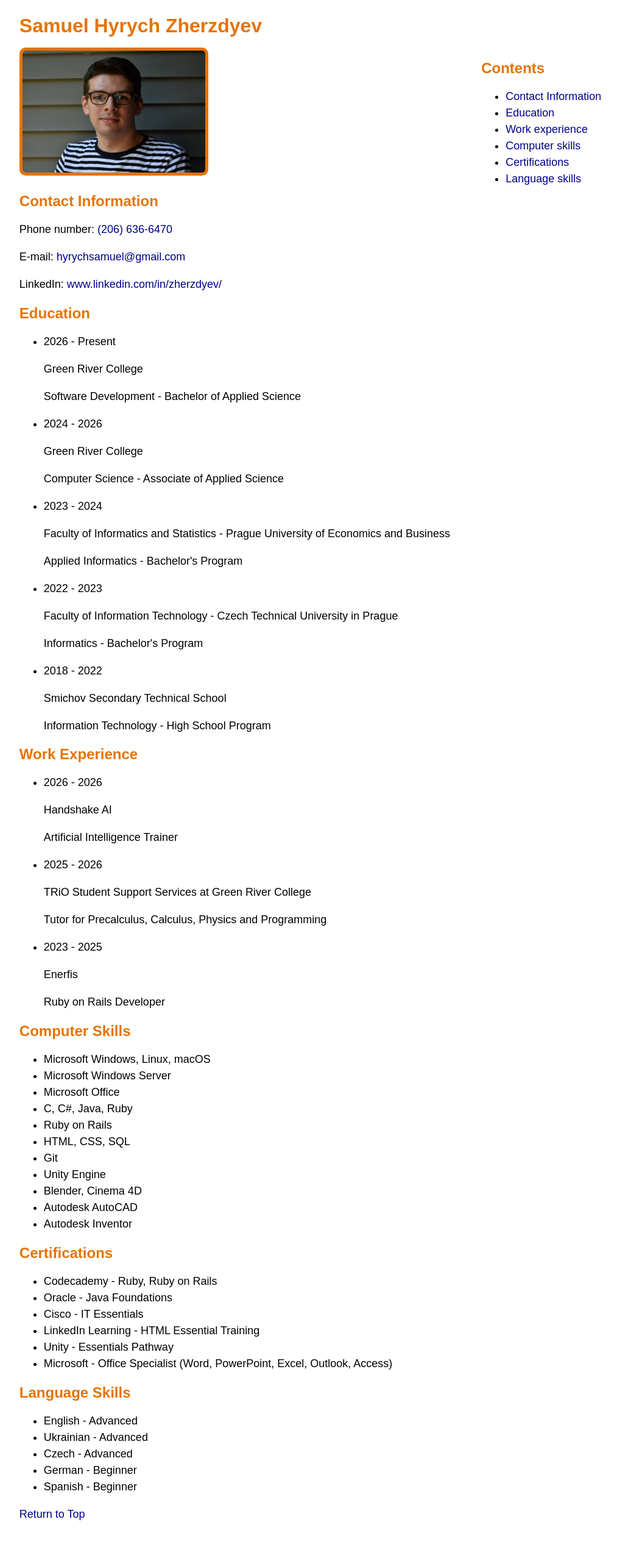
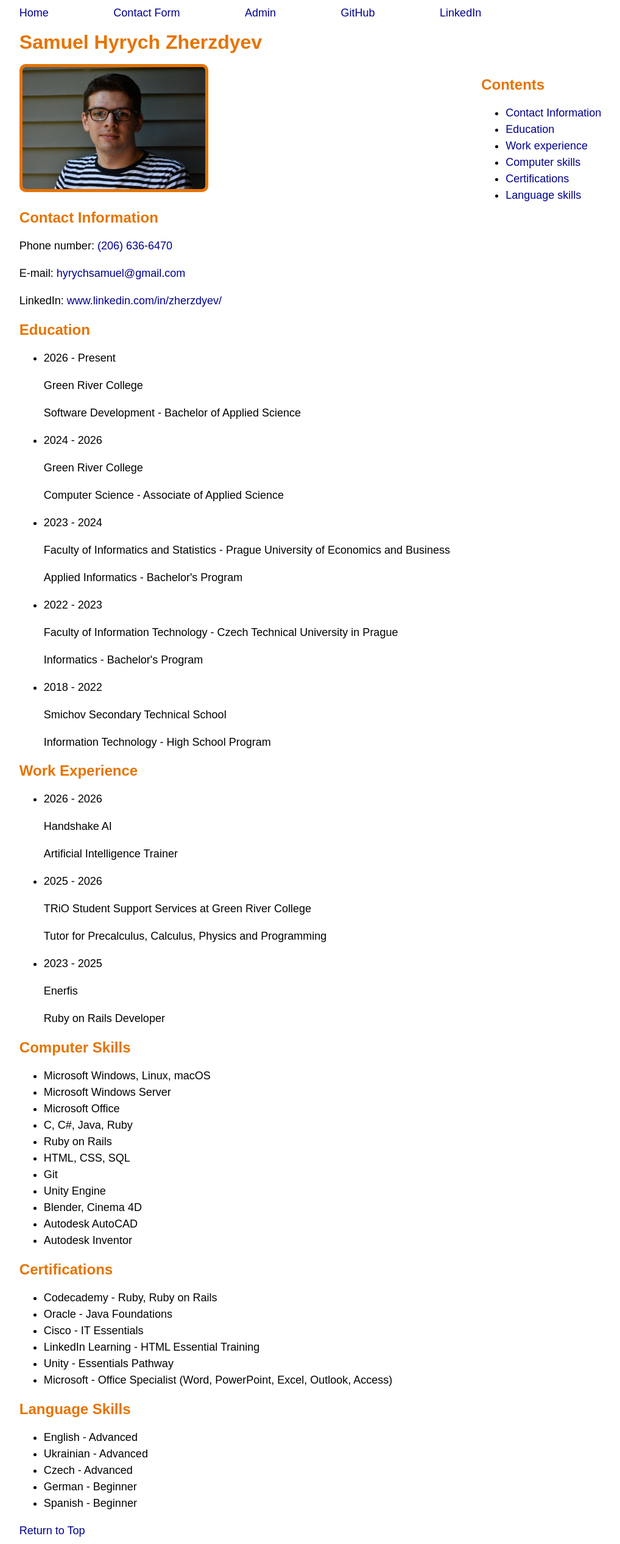
Before and after one commit to Toshia000/contact-form, a Node server app: page / in a window 1280 px wide. Shown: the whole page at 61% size, without its empty margins (229-1247 px from the left). Before the commit the page ends 2493 px from the top, so only its background shows below. Run offline with Node 20, Linux system fonts and the light colour scheme.

Commit message:
Add website navigation

```diff
--- a/public/styles/resume.css
+++ b/public/styles/resume.css
@@ -41,21 +41,29 @@ body {
 
   @media (max-width: 800px) {
     grid-template-areas:
+      "site-navigation"
       "title"
-      "navigation"
+      "page-navigation"
       "content";
   }
 
   @media (min-width: 801px) {
     grid-template-areas:
+      ". site-navigation ."
       ". title ."
-      ". content navigation";
+      ". content page-navigation";
     grid-template-columns: minmax(0%, 30%) minmax(40%, 1000px) minmax(0%, 30%);
   }
 }
 
-nav {
-  grid-area: navigation;
+.site-navigation {
+  grid-area: site-navigation;
+  display: flex;
+  justify-content: space-between;
+}
+
+.page-navigation {
+  grid-area: page-navigation;
 
   @media (min-width: 801px) {
     max-height: max-content;
--- a/views/admin.ejs
+++ b/views/admin.ejs
@@ -6,6 +6,8 @@
   <title>Admin</title>
 </head>
 <body>
+  <%- include('partials/navigation') %>
+
   <% contacts.forEach(contact => { %>
     <p>First name: <%= contact["first-name"] %></p>
     <p>Last name: <%= contact["last-name"] %></p>
--- a/views/contact-form.ejs
+++ b/views/contact-form.ejs
@@ -9,6 +9,8 @@
   <script src="scripts/contact-form.js" defer></script>
 </head>
 <body>
+  <%- include('partials/navigation') %>
+
   <form id="contact-form" action="/submit-form" method="post" novalidate>
     <div id="title-group">
       <h1>Contact Form</h1>
--- a/views/form-confirmation.ejs
+++ b/views/form-confirmation.ejs
@@ -6,6 +6,8 @@
   <title>Form Confirmation</title>
 </head>
 <body>
+  <%- include('partials/navigation') %>
+
   <h1>Your form has been submitted</h1>
 
   <a href="/">Fill a new form</a>
--- /dev/null
+++ b/views/partials/navigation.ejs
@@ -0,0 +1,7 @@
+<nav class="site-navigation">
+  <a href="/">Home</a>
+  <a href="/contact-form">Contact Form</a>
+  <a href="/admin">Admin</a>
+  <a href="https://github.com/Toshia000/contact-form" target="_blank">GitHub</a>
+  <a href="https://www.linkedin.com/in/zherzdyev/" target="_blank">LinkedIn</a>
+</nav>
--- a/views/resume.ejs
+++ b/views/resume.ejs
@@ -9,9 +9,11 @@
   <title>Samuel Hyrych Zherzdyev</title>
 </head>
 <body>
+  <%- include('partials/navigation') %>
+
   <h1>Samuel Hyrych Zherzdyev</h1>
 
-  <nav>
+  <nav class="page-navigation">
     <h2>Contents</h2>
 
     <ul>
```
